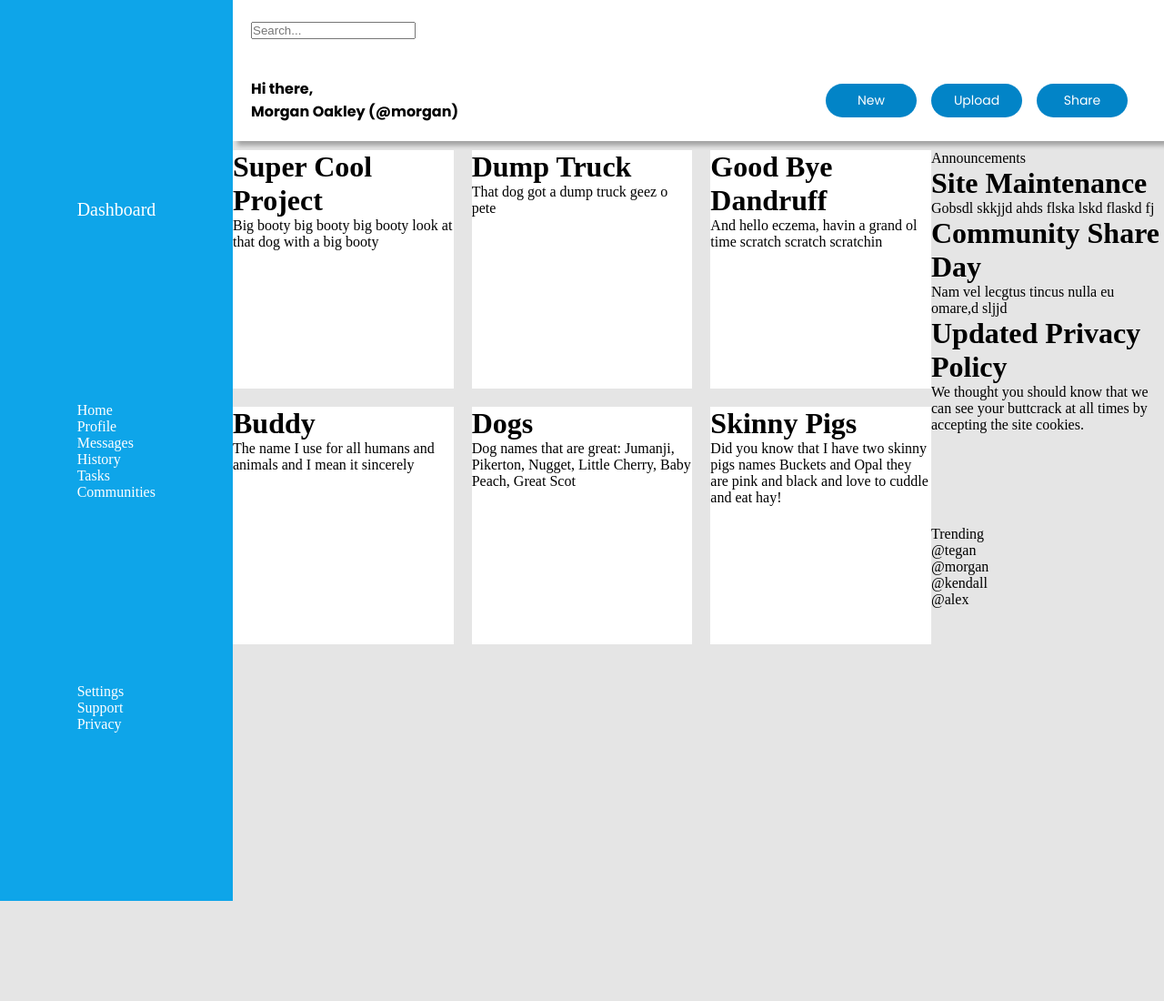
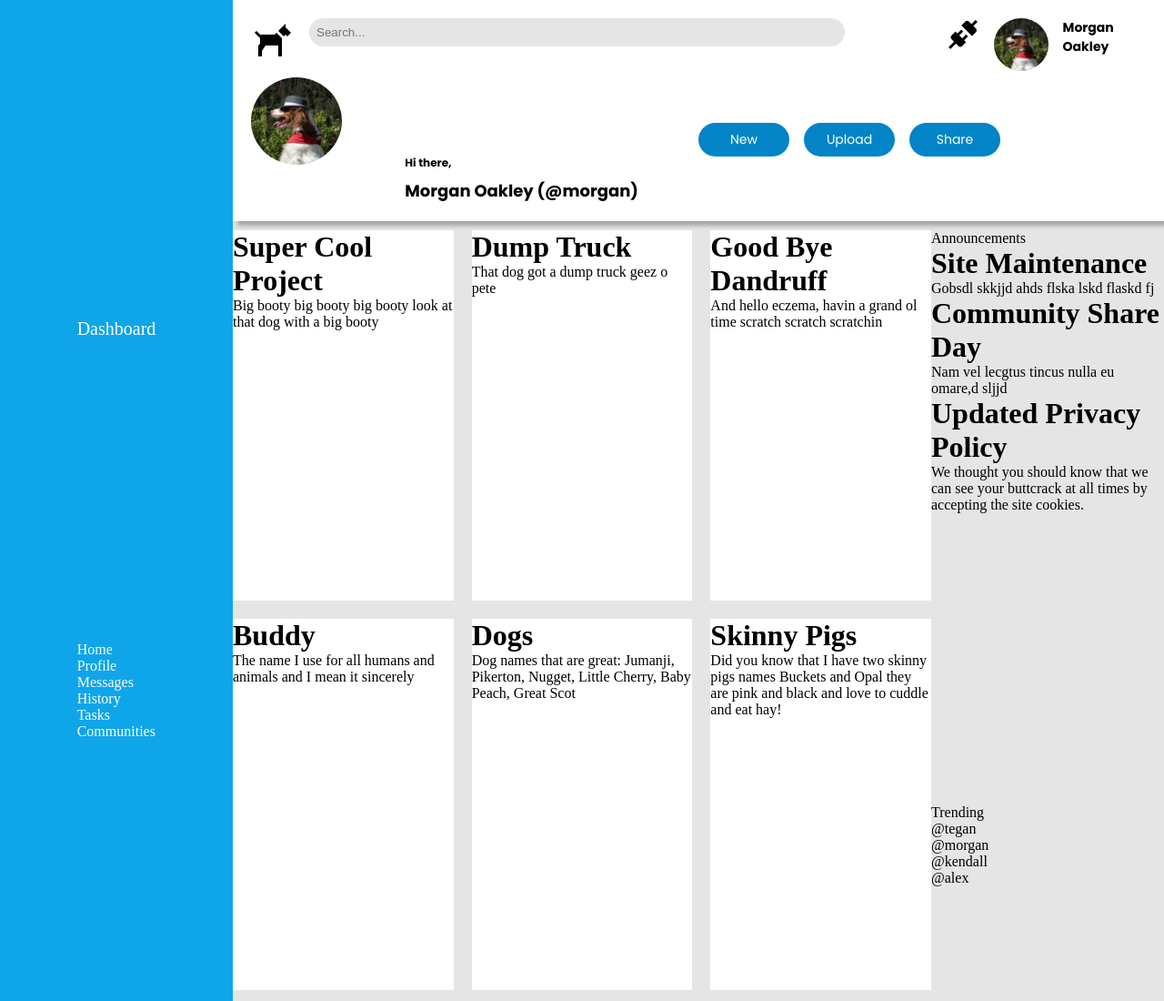
Before and after one commit to emmalgs/admin-dash-TOP, a plain HTML site: page index.html in a window 1280 px wide. Shown: the top 1100 px of the page at 91% size. Before the commit the page ends 990 px from the top, so only its background shows below. Drawn offline with Linux system fonts and the light colour scheme.

Commit message:
trying to figure out grid in the header still

```diff
--- a/index.html
+++ b/index.html
@@ -11,14 +11,17 @@
     <div class="container">
         <div class="header">
             <div class="info-head">
+                <div class="search-icon"><img src="icon_images/dog-side.png"></div>
                 <input type="text" name="searchbar"
                     id="searchbar"
                     placeholder="Search...">
-                <div class="alert-icon"></div>
-                <div class="user-icon"></div>
-                <div class="username"></div>
+                <div class="alert-icon"><img src="icon_images/connection.png"></div>
+                <div class="usericon usericon-small"><img src="icon_images/IMG_5377.jpg"></div>
+                <div class="username">Morgan Oakley</div>
             </div>
-            <div class="user-greet">Hi there,
+            <div class="user-greet">
+                <div class="usericon"><img src="icon_images/IMG_5377.jpg"></div>
+                <div class="greeting">Hi there,</div>
                 <div class="username-greet">Morgan Oakley (@morgan)</div>
             </div>
             <div class="user-tools">
--- a/styles.css
+++ b/styles.css
@@ -39,10 +39,19 @@ body {
     grid-row: 1 / 2;
 
     display: grid;
-    gap: 15px;
-    grid-template-columns: 4fr 1fr;
-    grid-template-rows: 1fr 1fr;
+    grid-template-columns: 1fr 1fr;
 }
+
+.info-head {
+    grid-column: 1 / 3;
+    grid-row: 1 /2;
+
+    display: flex;
+    flex-direction: row;
+    align-items: flex-start;
+    gap: 16px;
+}
+
 button {
     background-color: var(--header-btn);
     font-family: var(--mainfont);
@@ -53,10 +62,24 @@ button {
     padding: 8px;
     border: none;
     text-align: center;
+    transition-duration: 0.4s;
 }
-.info-head {
-    grid-column: 1 / 2;
-    grid-row: 1 /2;
+button:hover {
+    background-color: var(--sidebarcolor);
+}
+
+input[type="text"],
+#searchbar {
+    width: 70%;
+    border: none;
+    background-color: var(--lowlight);
+    border-radius: 20px;
+    padding: 8px;
+    margin-right: clamp(6rem, 4rem, 4rem);
+}
+
+.username {
+    font-size: 14px;
 }
 
 .user-tools {
@@ -70,7 +93,39 @@ button {
 
 .user-greet {
     grid-row: 2/3;
+    display: grid;
+    grid-template-columns: 1fr 2fr;
+    grid-template-rows: ;
+    gap: 8px;
+    align-items: end;
 }
+
+.greeting {
+    font-size: 12px;
+    grid-column: 2 / 3;
+    width: 25%;
+
+}
+.username-greet {
+    font-size: 18px;
+    grid-column: 2 / 3;
+    grid-row: 2 /3;
+}
+.usericon {
+    grid-column: 1 / 2;
+
+}
+.usericon > img {
+    border-radius: 50%;
+    height: auto;
+    width: clamp(30px, 100px, 150px);
+}
+.usericon-small > img {
+    border-radius: 50%;
+    height: auto;
+    width: clamp(30px, 60px, 80px);
+}
+
 /* sidebar grid layout */
 .sidebar {
     color: var(--sidebar-txtclr);
```
Also changed, not shown: icon_images/IMG_5377.jpg (added), icon_images/connection.png (added), icon_images/dog-side.png (added).
